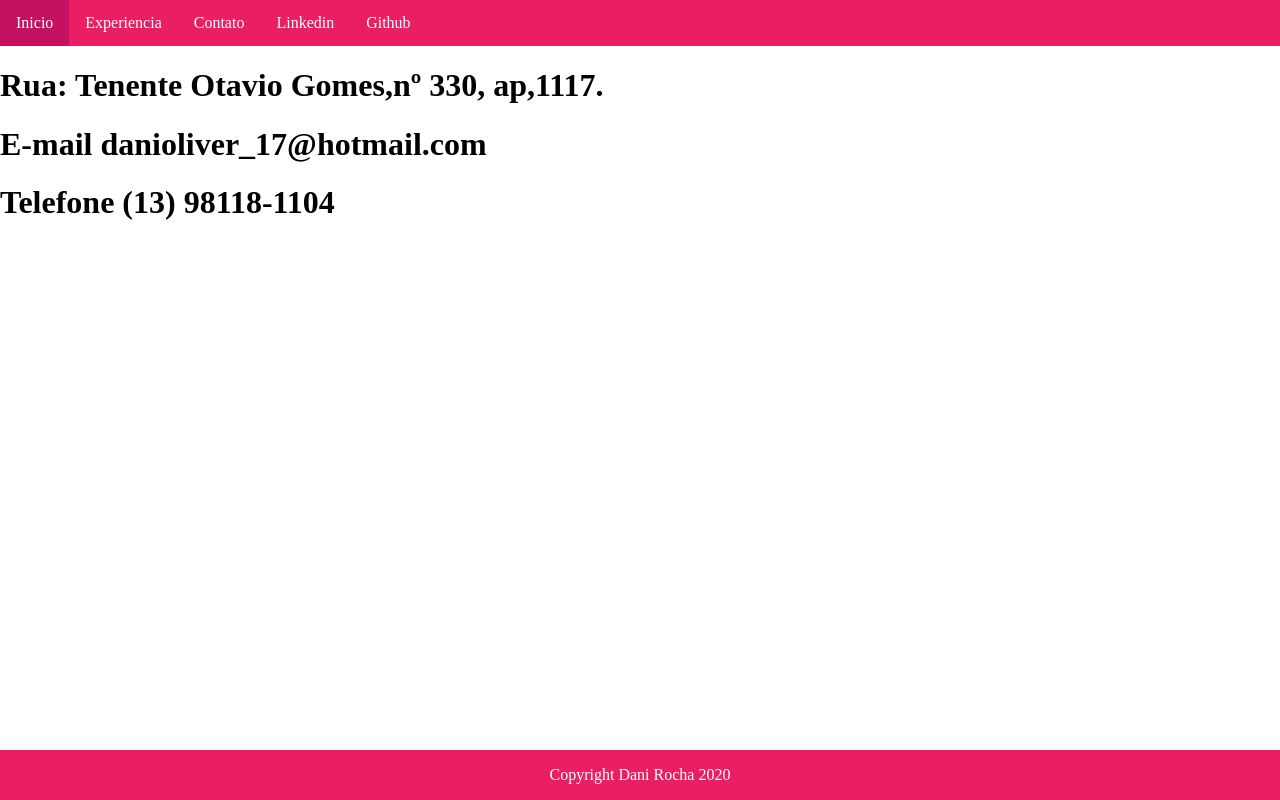
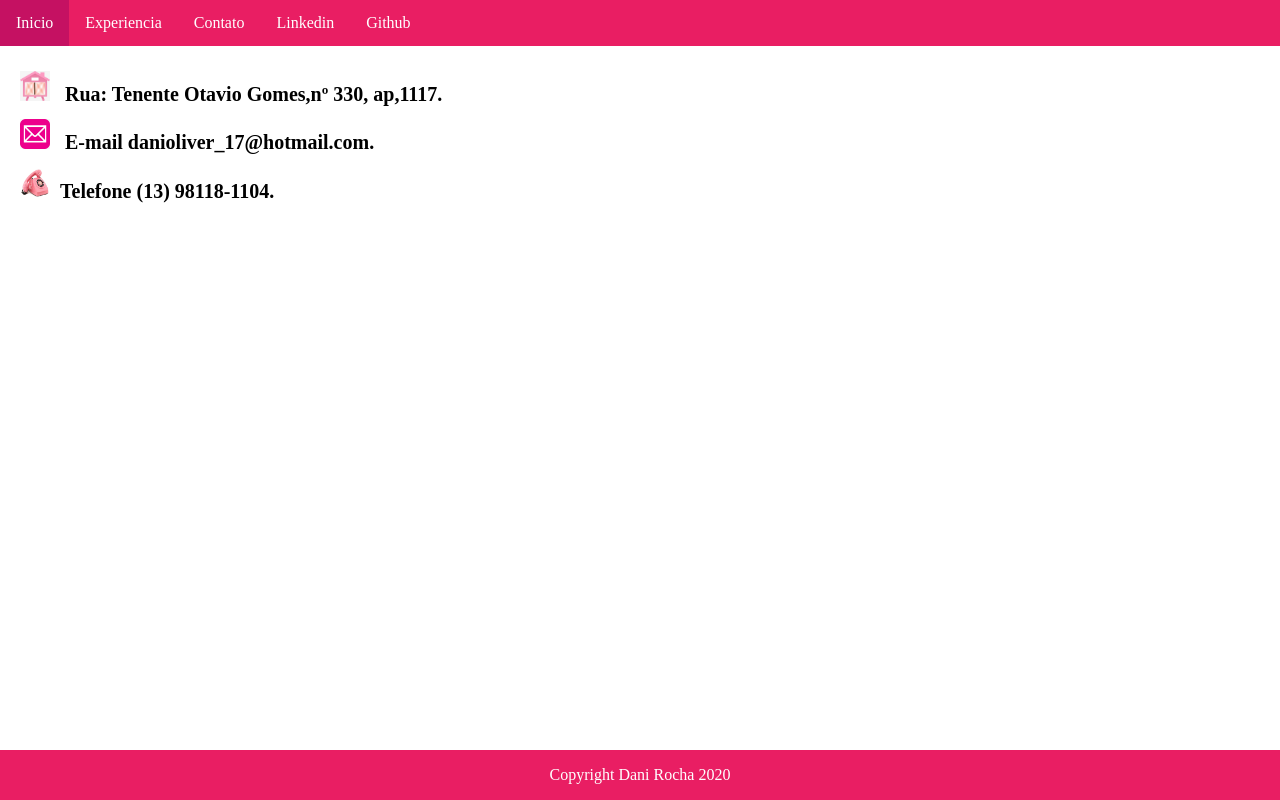
Before and after one commit to danirocha87/apresentacao, a plain HTML site: page contato.html in a window 1280 px wide. Drawn offline with Linux system fonts and the light colour scheme.

Commit message:
ultima atualização

```diff
--- a/contato.html
+++ b/contato.html
@@ -26,9 +26,10 @@
             </li>
         </ul>
     </div>
-  <h1>Rua: Tenente Otavio Gomes,nº 330, ap,1117.</h1>
-    <h1> E-mail  danioliver_17@hotmail.com</h1>
-    <h1>Telefone (13) 98118-1104</h1>
+  <h1><img class="icones" src="./imagens/casa.jpg" alt="imagens" width="30" height="30" class="casa.jpg"> Rua: Tenente Otavio Gomes,nº 330, ap,1117.</h1>
+    <h1> <img  class="icones" src="./imagens/e-mail.png" alt="imagens" width="30" height="30" class="e-mail"> E-mail  danioliver_17@hotmail.com.
+    </h1>
+    <h1><img class="icones" src="./imagens/telefone.jpg" alt="imagens" width="30" height="30" class="telefone.jpg">Telefone (13) 98118-1104.</h1>
     <div class="footer">
         <p>Copyright Dani Rocha 2020</p>
     </div>
--- a/css/estilos.css
+++ b/css/estilos.css
@@ -18,6 +18,7 @@ margin: 0;
 padding: 0;
 overflow: hidden;
 background-color:#E91E63;
+margin-bottom: 25px;
 }
 li {
 float: left;
@@ -35,3 +36,12 @@ background-color:#C51162;
 .foto {
     padding: 10px;
 }
+h1 {
+    font-family:'Times New Roman', Times, serif;
+    font-size: 20px;
+    margin-left: 10px;
+}
+.icones {
+    margin-left: 10px;
+    margin-right: 10px;
+}
```
Also changed, not shown: experiencia.html (+1 -1 lines), index.html (+2 -2 lines), imagens/casa.jpg (added), imagens/e-mail.png (added), imagens/foto.png (added), imagens/telefone.jpg (added).
